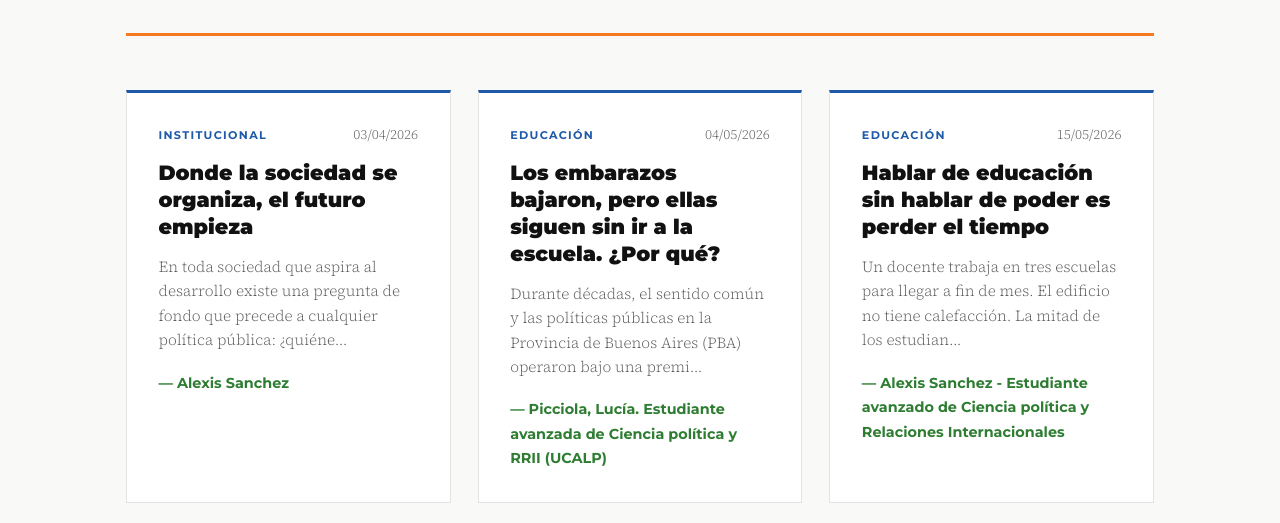
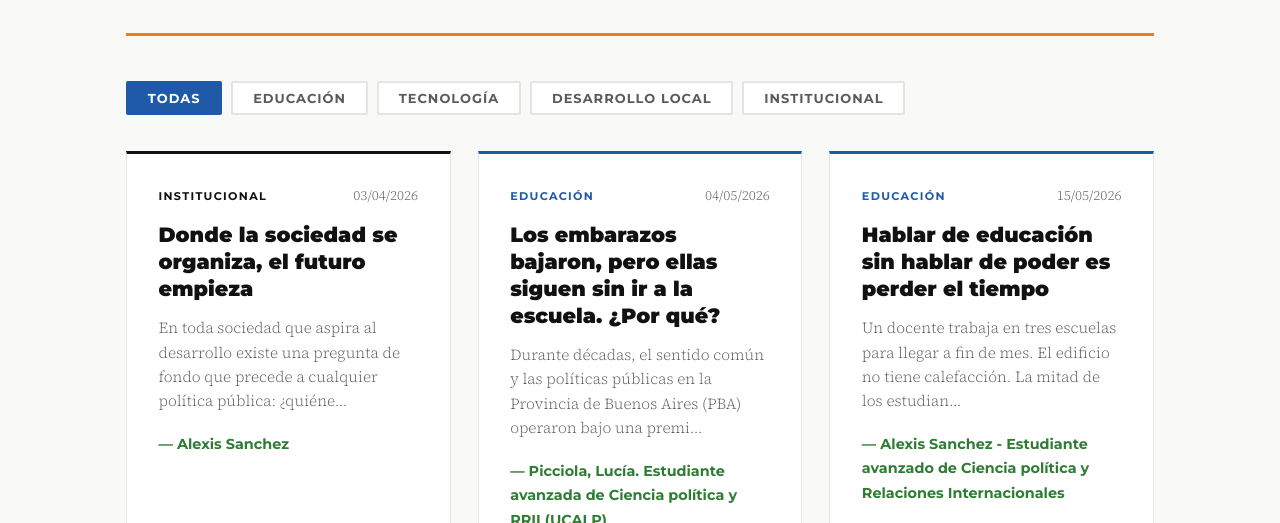
Before and after one commit to redproyectarfuturo-web/redproyectarfuturo, an Eleventy site: page notas.html in a window 1280 px wide. Shown: the part 277-800 px from the top of the page. Built offline with nearby package versions, Linux system fonts and the light colour scheme; Eleventy itself is replaced by a stand-in of ours; files that its build step writes are made by us from their sources.

Commit message:
Update notas.html

```diff
--- a/notas.html
+++ b/notas.html
@@ -9,9 +9,19 @@ permalink: /notas/
   <p>Análisis, reflexiones y perspectivas sobre educación, tecnología y desarrollo local.</p>
 </div>
 
-<div class="notas-grid">
+<!-- FILTROS -->
+<div class="filtros-wrap">
+  <button class="filtro-btn activo" data-cat="todas">Todas</button>
+  <button class="filtro-btn" data-cat="Educación">Educación</button>
+  <button class="filtro-btn" data-cat="Tecnología">Tecnología</button>
+  <button class="filtro-btn" data-cat="Desarrollo local">Desarrollo local</button>
+  <button class="filtro-btn" data-cat="Institucional">Institucional</button>
+</div>
+
+<!-- GRILLA -->
+<div class="notas-grid" id="notasGrid">
   {% for nota in collections.notas | reverse %}
-  <a href="{{ nota.url }}" class="nota-card">
+  <a href="{{ nota.url }}" class="nota-card" data-cat="{{ nota.data.categoria }}">
     <div class="card-top">
       <span class="card-cat">{{ nota.data.categoria }}</span>
       <time>{{ nota.date | fechaFormato }}</time>
@@ -25,20 +35,129 @@ permalink: /notas/
   {% endfor %}
 </div>
 
+<p class="sin-resultados" id="sinResultados" style="display:none;">
+  No hay notas en esta categoría todavía.
+</p>
+
 <style>
-  .pagina-header { margin-bottom: 3rem; padding-bottom: 2rem; border-bottom: 3px solid var(--naranja); }
+  /* ── HEADER ── */
+  .pagina-header { margin-bottom: 2.5rem; padding-bottom: 2rem; border-bottom: 3px solid var(--naranja); }
   .pagina-label { font-size: 0.7rem; letter-spacing: 0.18em; text-transform: uppercase; color: var(--naranja); font-family: 'Montserrat', sans-serif; font-weight: 700; margin-bottom: 0.5rem; }
   .pagina-header h1 { font-family: 'Montserrat', sans-serif; font-size: 2.5rem; font-weight: 900; letter-spacing: -0.02em; margin-bottom: 0.5rem; color: var(--negro); }
   .pagina-header h1 span { color: var(--azul); }
   .pagina-header p { color: var(--gris); font-weight: 300; }
-  .notas-grid { display: grid; grid-template-columns: repeat(auto-fill, minmax(300px, 1fr)); gap: 1.5rem; }
-  .nota-card { display: block; text-decoration: none; color: inherit; padding: 1.75rem; background: var(--blanco); border: 1px solid var(--gris-claro); border-top: 3px solid var(--azul); transition: transform 0.2s, box-shadow 0.2s; }
+
+  /* ── FILTROS ── */
+  .filtros-wrap {
+    display: flex;
+    flex-wrap: wrap;
+    gap: 0.5rem;
+    margin-bottom: 2rem;
+  }
+
+  .filtro-btn {
+    padding: 0.4rem 1.1rem;
+    border: 2px solid var(--gris-claro);
+    background: var(--blanco);
+    color: var(--gris);
+    font-family: 'Montserrat', sans-serif;
+    font-size: 0.72rem;
+    font-weight: 700;
+    letter-spacing: 0.08em;
+    text-transform: uppercase;
+    cursor: pointer;
+    border-radius: 2px;
+    transition: all 0.2s;
+  }
+
+  .filtro-btn:hover {
+    border-color: var(--azul);
+    color: var(--azul);
+    background: var(--azul-claro);
+  }
+
+  .filtro-btn.activo {
+    background: var(--azul);
+    border-color: var(--azul);
+    color: var(--blanco);
+  }
+
+  .filtro-btn[data-cat="Educación"].activo       { background: var(--azul);   border-color: var(--azul); }
+  .filtro-btn[data-cat="Tecnología"].activo      { background: var(--verde);  border-color: var(--verde); }
+  .filtro-btn[data-cat="Desarrollo local"].activo{ background: var(--naranja);border-color: var(--naranja); }
+  .filtro-btn[data-cat="Institucional"].activo   { background: var(--negro);  border-color: var(--negro); }
+
+  /* ── GRILLA ── */
+  .notas-grid {
+    display: grid;
+    grid-template-columns: repeat(auto-fill, minmax(300px, 1fr));
+    gap: 1.5rem;
+  }
+
+  .nota-card {
+    display: block;
+    text-decoration: none;
+    color: inherit;
+    padding: 1.75rem;
+    background: var(--blanco);
+    border: 1px solid var(--gris-claro);
+    border-top: 3px solid var(--azul);
+    transition: transform 0.2s, box-shadow 0.2s, opacity 0.25s;
+  }
+
+  .nota-card[data-cat="Educación"]      { border-top-color: var(--azul); }
+  .nota-card[data-cat="Tecnología"]     { border-top-color: var(--verde); }
+  .nota-card[data-cat="Desarrollo local"]{ border-top-color: var(--naranja); }
+  .nota-card[data-cat="Institucional"]  { border-top-color: var(--negro); }
+
   .nota-card:hover { transform: translateY(-4px); box-shadow: 0 8px 24px rgba(31,90,168,0.12); }
+
+  .nota-card.oculta { display: none; }
+
   .card-top { display: flex; justify-content: space-between; align-items: center; margin-bottom: 0.75rem; }
   .card-cat { font-size: 0.62rem; letter-spacing: 0.12em; text-transform: uppercase; color: var(--azul); font-family: 'Montserrat', sans-serif; font-weight: 700; }
+
+  .nota-card[data-cat="Tecnología"]      .card-cat { color: var(--verde); }
+  .nota-card[data-cat="Desarrollo local"] .card-cat { color: var(--naranja); }
+  .nota-card[data-cat="Institucional"]   .card-cat { color: var(--negro); }
+
   .card-top time { font-size: 0.75rem; color: var(--gris); font-weight: 300; }
   .card-titulo { font-family: 'Montserrat', sans-serif; font-size: 1.15rem; font-weight: 800; line-height: 1.3; margin-bottom: 0.75rem; color: var(--negro); }
   .card-resumen { font-size: 0.85rem; color: var(--gris); line-height: 1.6; font-weight: 300; margin-bottom: 1rem; }
   .card-autor { font-size: 0.8rem; font-weight: 700; color: var(--verde); font-family: 'Montserrat', sans-serif; }
+
+  .sin-resultados { color: var(--gris); font-style: italic; font-weight: 300; margin-top: 1rem; }
   .vacio { color: var(--gris); font-style: italic; font-weight: 300; }
+
+  @media (max-width: 600px) {
+    .filtros-wrap { gap: 0.4rem; }
+    .filtro-btn { font-size: 0.68rem; padding: 0.35rem 0.8rem; }
+    .notas-grid { grid-template-columns: 1fr; }
+  }
 </style>
+
+<script>
+  const botones = document.querySelectorAll('.filtro-btn');
+  const cards = document.querySelectorAll('.nota-card');
+  const sinResultados = document.getElementById('sinResultados');
+
+  botones.forEach(btn => {
+    btn.addEventListener('click', () => {
+      const cat = btn.dataset.cat;
+
+      // Actualizar botón activo
+      botones.forEach(b => b.classList.remove('activo'));
+      btn.classList.add('activo');
+
+      // Filtrar cards
+      let visibles = 0;
+      cards.forEach(card => {
+        const coincide = cat === 'todas' || card.dataset.cat === cat;
+        card.classList.toggle('oculta', !coincide);
+        if (coincide) visibles++;
+      });
+
+      sinResultados.style.display = visibles === 0 ? 'block' : 'none';
+    });
+  });
+</script>
```
